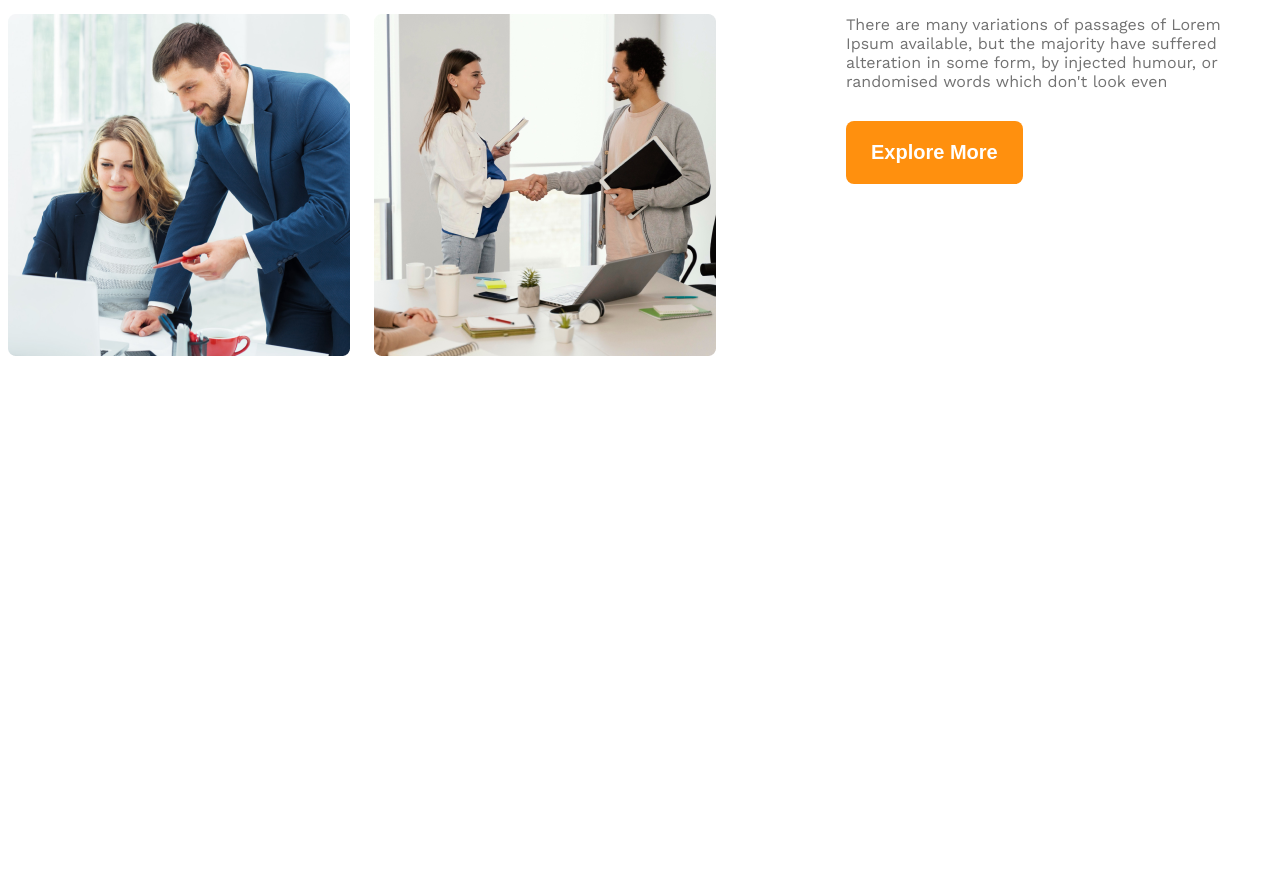
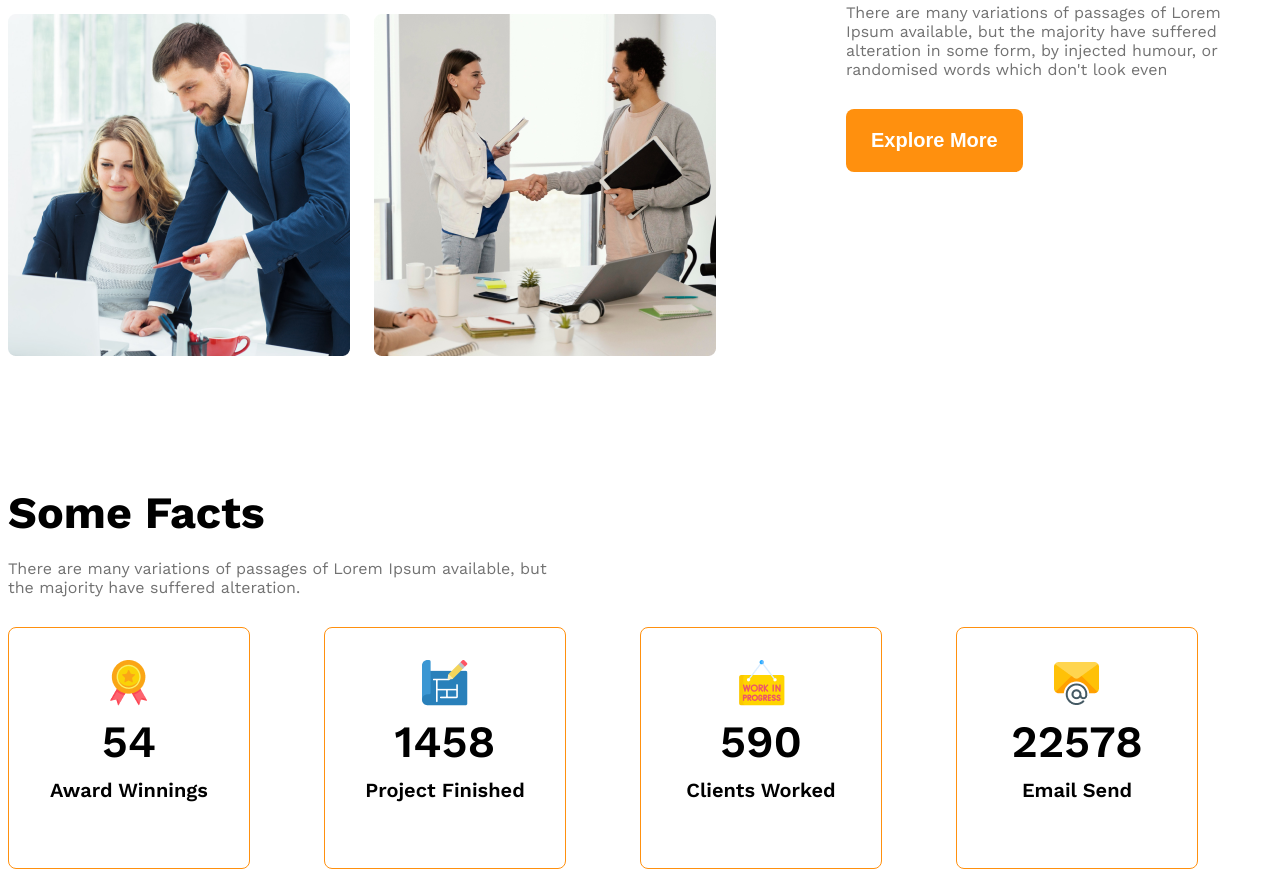
Before and after one commit to morshed28/g3-architects-website, a plain HTML site: page index.html in a window 1280 px wide. Shown: the part 1716-2593 px from the top of the page. Before the commit the page ends 2080 px from the top, so only its background shows below. Drawn offline with nearby package versions, Linux system fonts and the light colour scheme.

Commit message:
facts section complete

```diff
--- a/index.html
+++ b/index.html
@@ -39,10 +39,49 @@
                  <img src="images/team4.png" alt="">
             </div>
             <div class="our-features">
-                <h3 class="feature-title"><span id="quick-list" class="text-light-gray">Quick list</span> <span id="of-our">of Our</span> <span id="features" class="text-primary">Features</span></h3>
+                <h3 class="section-title"><span id="quick-list" class="text-light-gray">Quick list</span> <span id="of-our">of Our</span> <span id="features" class="text-primary">Features</span></h3>
                 <p class="feature-description text-light-gray">There are many variations of passages of Lorem Ipsum available, but the majority have suffered alteration in some form, by injected humour, or randomised words which don't look even</p>
                 <button class="btn-primary">Explore More</button>
             </div>
+         </section>
+         <!--features will enjoy-->
+         <section>
+
+         </section>
+         <!--some facts-->
+         <section>
+            <h3 class="section-title">Some Facts</h3>
+            <p class="text-light-gray fact-description">There are many variations of passages of Lorem Ipsum available, but the majority have suffered alteration.</p>
+             <div class="facts-container">
+                <div class="fact-card dispaly-flex">
+                    <div>
+                       <img src="images/icons/ribon.png" alt="" class="fact-icon">
+                       <h4 class="fact-number">54</h4>
+                       <h5 class="fact-name">Award Winnings</h5>
+                    </div>
+                </div>
+                <div class="fact-card dispaly-flex">
+                    <div>
+                       <img src="images/icons/projects.png" alt="" class="fact-icon">
+                       <h4 class="fact-number">1458</h4>
+                       <h5 class="fact-name">Project Finished</h5>
+                    </div>
+                </div>
+                <div class="fact-card dispaly-flex">
+                    <div>
+                       <img src="images/icons/customers.png" alt="" class="fact-icon">
+                       <h4 class="fact-number">590</h4>
+                       <h5 class="fact-name">Clients Worked</h5>
+                    </div>
+                </div>
+                <div class="fact-card dispaly-flex">
+                    <div>
+                       <img src="images/icons/email.png" alt="" class="fact-icon">
+                       <h4 class="fact-number">22578</h4>
+                       <h5 class="fact-name">Email Send</h5>
+                    </div>
+                </div>
+             </div>
          </section>
     </main>
 
--- a/styles/architects.css
+++ b/styles/architects.css
@@ -4,6 +4,7 @@
   font-weight: 400;
   font-style: normal;
 }
+
 
 /* Shared styles */
 .dispaly-flex{
@@ -45,6 +46,12 @@ main{
 
 main > section{
     margin-top: 130px;
+}
+
+.section-title{
+    font-size: 2.8rem;
+    font-family: 700;
+
 }
 
 /* header styles */
@@ -111,12 +118,6 @@ main > section{
     max-width: 530px;
 }
 
-.feature-title{
-    font-size: 2.8rem;
-    font-family: 700;
-
-}
-
 .feature-description{
     margin-bottom: 30px;
 }
@@ -125,6 +126,46 @@ main > section{
     font-weight: 500;
 }
 
+/* some facts related styles */
+.section-title{
+    margin-bottom: 20px;
+}
+
+
+
+.facts-container{
+    display: grid;
+    grid-template-columns: repeat(4, 1fr);
+}
+
+.fact-card{
+    width: 240px;
+    height: 240px;
+    border: 1px solid #FF900E;
+    text-align: center;
+    align-items: center;
+    justify-content: center;
+    border-radius: 8px;
+}
+
+.fact-number{
+    font-size: 2.8rem;
+    font-weight: 600;
+    margin-top: 5px;
+    margin-bottom: 10px;
+
+}
+
+.fact-name{
+    font-size: 1.25rem;
+    font-weight: 600;
+    margin-top: 10px;
+}
+
+.fact-description{
+    max-width: 540px;
+    margin-bottom: 30px;
+}
 
 /* responsive media query */
 @media  screen and (max-width: 576px) {
@@ -133,9 +174,15 @@ main > section{
     .teams{
         flex-direction: column;
     }
-    .team-img-container{
+    .team-img-container, .facts-container{
         grid-template-columns: repeat(1, 1fr);
     }
+
+    .facts-container{
+        justify-items: center;
+        gap: 24px;
+    }
+
     .our-features{
         margin-left: 20px;
     }
```
